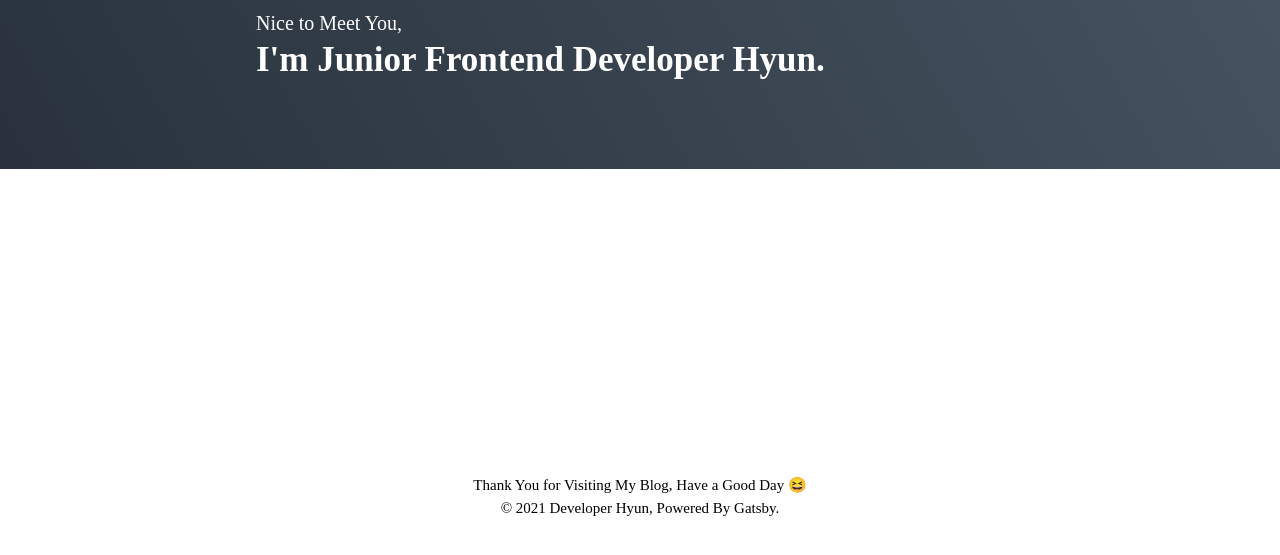
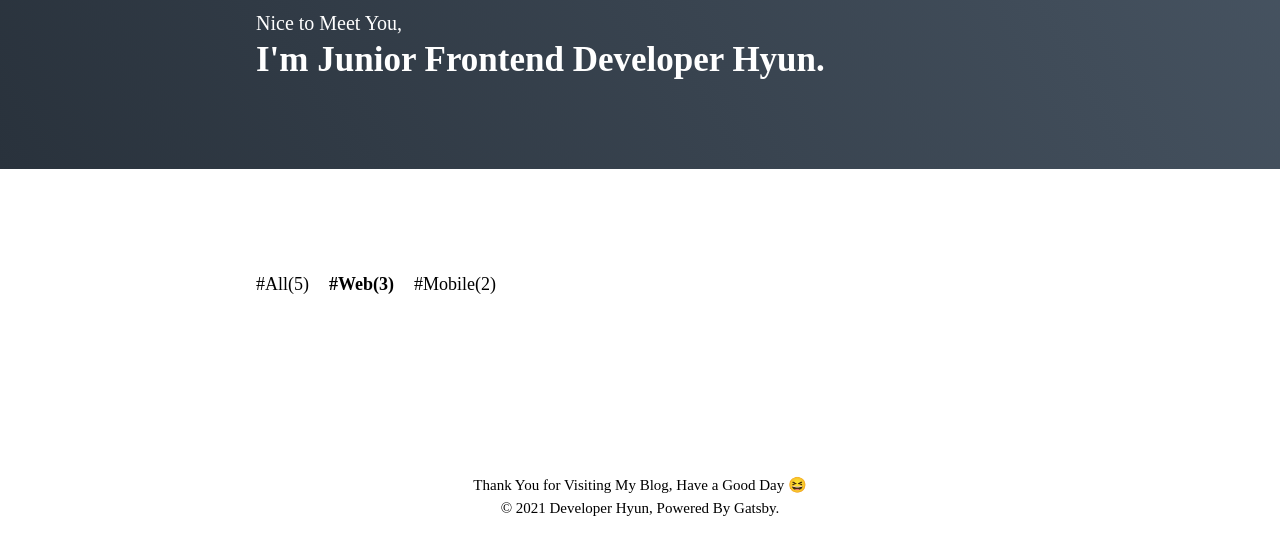
Before and after one commit to sumi-0011/sumi-0011.github.io, a Gatsby site: page / in a window 1280 px wide. Shown: the part 231-786 px from the top of the page. Built offline with nearby package versions, Linux system fonts and the light colour scheme; Gatsby itself is replaced by a stand-in of ours.

Commit message:
카테고리 목록 컴포넌트 구현

```diff
--- /dev/null
+++ b/src/components/Main/CategoryList.tsx
@@ -0,0 +1,68 @@
+import React, { FunctionComponent } from 'react'
+import styled from '@emotion/styled'
+import { Link } from 'gatsby'
+
+export type CategoryListProps = {
+  selectedCategory: string
+  categoryList: {
+    // 프로퍼티 이름은 문자열, 프로퍼티 값은 숫자임을 나타내는 타입 표기 방법
+    [key: string]: number
+  }
+}
+// CategoryItem 컴포넌트에서 사용할 Props
+type CategoryItemProps = {
+  active: boolean
+}
+// Link 컴포넌트에 전달해주기 위한 Props
+// & 연산자를 통해 Intersection 타입을 정의하여 두 타입을 하나로 합침
+type GatsbyLinkProps = {
+  children: ReactNode
+  className?: string
+  to: string
+} & CategoryItemProps
+
+const CategoryListWrapper = styled.div`
+  display: flex;
+  flex-wrap: wrap;
+  width: 768px;
+  margin: 100px auto 0;
+`
+// Query Parameter로 받은 category 이름과 동일한 아이템의 폰트를 더 굵게 표시
+// active : 현재 선택된 카테고리인지 확인하기 위한 Props
+// children : 컴포넌트 내부의 요소들
+// className : Styled Component를 통해 정의한 스타일을 적용하기 위한 클래스명
+// to : Link 컴포넌트에 전달하기 위한 경로
+const CategoryItem = styled(({ active, ...props }: GatsbyLinkProps) => (
+  <Link {...props} />
+))<CategoryItemProps>`
+  margin-right: 20px;
+  padding: 5px 0;
+  font-size: 18px;
+  font-weight: ${({ active }) => (active ? '800' : '400')};
+  cursor: pointer;
+
+  &:last-of-type {
+    margin-right: 0;
+  }
+`
+const CategoryList: FunctionComponent<CategoryListProps> = function ({
+  selectedCategory,
+  categoryList,
+}) {
+  return (
+    <CategoryListWrapper>
+      {/* Object.entries() 메서드는 for...in와 같은 순서로 주어진 객체 자체의 enumerable 속성 [key, value] 쌍의 배열을 반환합니다 => 배열을 반환하기 때문에 map메서드를 호출할 수 있다. */}
+      {Object.entries(categoryList).map(([name, count]) => (
+        <CategoryItem
+          to={`/?category=${name}`}
+          active={name === selectedCategory}
+          key={name}
+        >
+          #{name}({count})
+        </CategoryItem>
+      ))}
+    </CategoryListWrapper>
+  )
+}
+
+export default CategoryList
--- a/src/pages/index.tsx
+++ b/src/pages/index.tsx
@@ -1,20 +1,25 @@
 import React, { FunctionComponent } from 'react'
 import styled from '@emotion/styled'
 import GlobalStyle from 'components/Common/GlobalStyle'
+import Footer from 'components/Common/Footer'
 import Introduction from 'components/Main/Introduction'
-import Footer from 'components/Common/Footer'
-
+import CategoryList from 'components/Main/CategoryList'
 const Container = styled.div`
   display: flex;
   flex-direction: column;
   height: 100vh;
 `
-
+const CATEGORY_LIST = {
+  All: 5,
+  Web: 3,
+  Mobile: 2,
+}
 const IndexPage: FunctionComponent = function () {
   return (
     <Container>
       <GlobalStyle />
       <Introduction />
+      <CategoryList selectedCategory="Web" categoryList={CATEGORY_LIST} />
       <Footer />
     </Container>
   )
```
